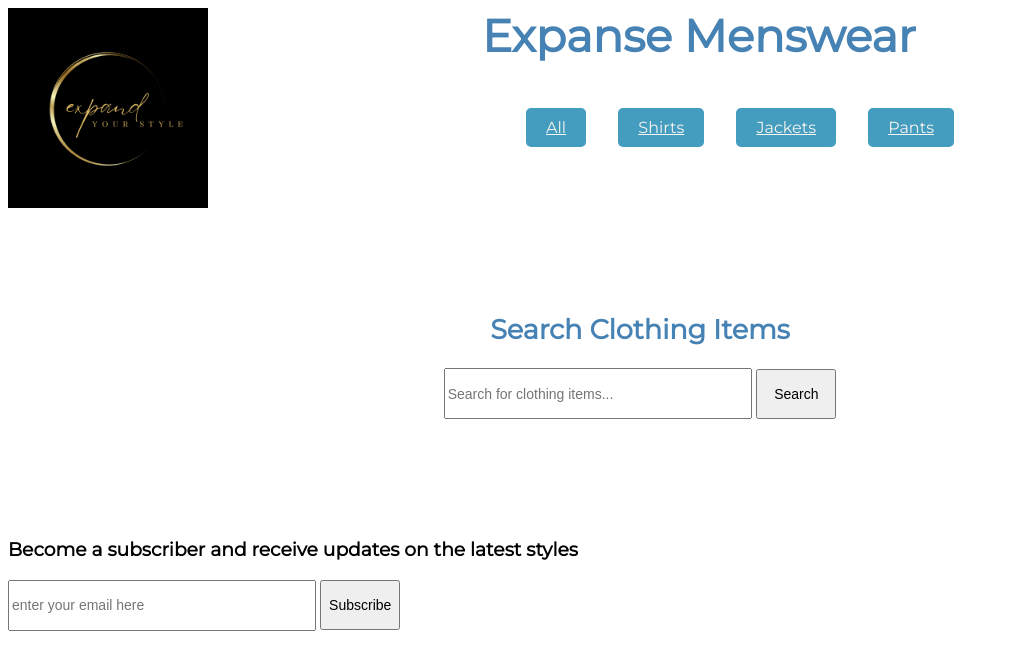
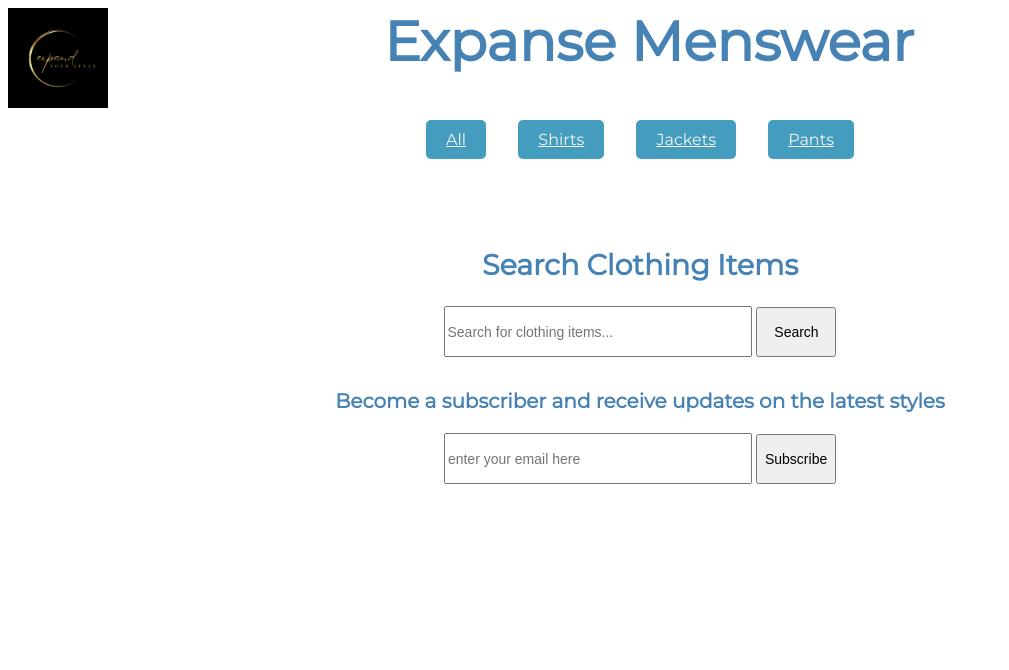
Before and after one commit to paulmatdonovan/phase-1-project, a website: page index.html in a window 1280 px wide. Shown: the whole page, without its empty margins (0-1009 px from the left). Drawn offline with Linux system fonts and the light colour scheme; no server answers.

Commit message:
fixes some CSS formatting

```diff
--- a/style.css
+++ b/style.css
@@ -17,7 +17,7 @@
 
 .header h1 {
     position: relative;
-    top: 18px;
+    margin-top: 33px;
     left: 10px;
 }
 
@@ -25,25 +25,27 @@
     text-align: center;
     margin: auto;
     max-width: 1100px;
-    font-size: 45px;
+    font-size: 55px;
     color: steelblue;
 
 }
 
 .clothes-search {
+
     text-align: center;
-    margin: 0 auto;
-    max-width: 1000;
+    margin-top: 45px;
+    max-width: 1100;
     /* margin-bottom: 150px; */
-    padding: 100px;
-    font-size: 18px;
+    /* padding: 100px; */
+    font-size: 19px;
     color: steelblue;
 }
 
 #container {
-    text-align: center;
-    margin: 0 auto;
+    /* text-align: center; */
+    /* margin: 0 auto; */
     display: flex;
+    flex-wrap: wrap;
     justify-content: space-around;
     font-size: larger;
     /* max-width: 1100px;
@@ -64,12 +66,16 @@
 
 }
 
-/* .card {} */
+.card {
+    width: calc(33.33% - 15px);
+    margin: 15px;
+}
 
 .card img {
     max-width: 400px;
     max-height: 400px;
     min-height: 400px;
+
     /* max-width: 1100;
     margin: auto;
     display: flex;
@@ -106,11 +112,11 @@
     }
 }
 
-/* #logo {
-    height: 300px;
-    width: 300px;
+#logo {
+    height: 100px;
+    width: 100px;
     text-align: start;
-} */
+}
 
 .btn {
     background-color: rgb(68, 156, 190);
@@ -140,3 +146,28 @@
     width: 80px;
     font-size: 14px;
 }
+
+.form {
+    text-align: center;
+    margin-top: 32px;
+}
+
+h3 {
+    font-size: 20px;
+    color: steelblue;
+    text-transform: italic;
+}
+
+@media screen and (max-width: 768px) {
+    .card {
+        width: calc(50% - 20px);
+        /* Show two products per line on smaller screens */
+    }
+}
+
+@media screen and (max-width: 480px) {
+    .card {
+        width: calc(100% - 20px);
+        /* Show one product per line on even smaller screens */
+    }
+}
```
